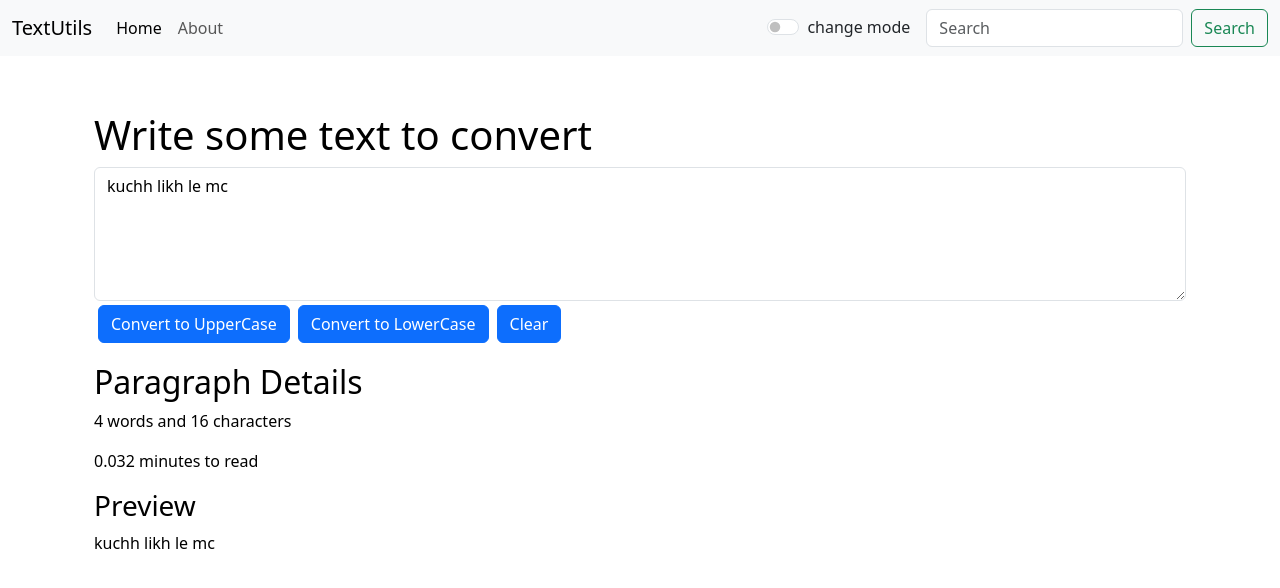
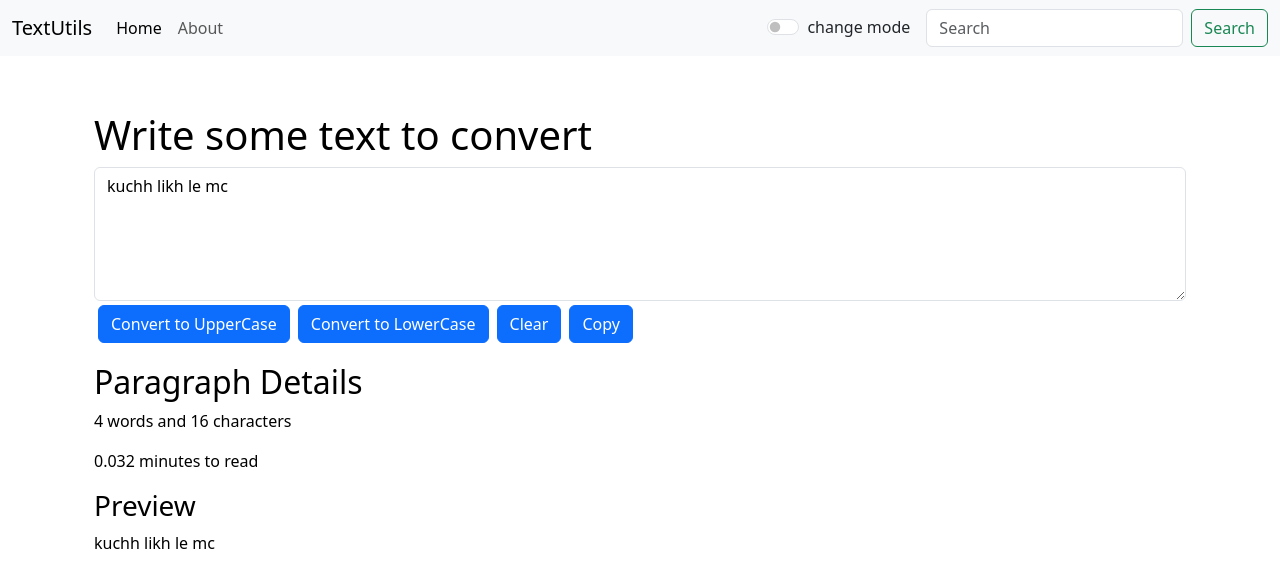
Before and after one commit to amreshgit77/ReactJs_project, a React (Create React App) app: page / in a window 1280 px wide. Shown: the top 588 px of the page. Built offline with nearby package versions, Linux system fonts and the light colour scheme.

Commit message:
add copy button

```diff
--- a/src/App.js
+++ b/src/App.js
@@ -4,8 +4,6 @@ import React, { useState } from "react";
 import Alert from "./components/Alert";
 import Navbar from "./components/Navbar";
 import TextForm from "./components/TextForm";
-
-
 import { BrowserRouter as Router, Switch, Route, } from "react-router-dom";
 
 function App() {
--- a/src/components/About.js
+++ b/src/components/About.js
@@ -88,7 +88,7 @@ export default function About(props) {
             This word counter software works in any web browsers such as Chrome,
             Firefox, Internet Explorer, Safari, Opera. It sults to count
             characters in facebook, blog, books, excel document, pdf
-            document, essays, etc.
+            document,essays,etc.
           </div>
         </div>
       </div>
--- a/src/components/TextForm.js
+++ b/src/components/TextForm.js
@@ -26,6 +26,11 @@ export default function Text(props) {
   const countWords = (str) => {
     if (str.length !== 0) return str;
   };
+
+  const myFunction=()=> {
+    navigator.clipboard.writeText(text);
+    props.showAlert(" Text is Copied", "success");
+  }
   const [text, setText] = useState("kuchh likh le mc");
 
   return (
@@ -67,6 +72,13 @@ export default function Text(props) {
           >
             Clear
           </button>
+          <button
+            onClick={myFunction}
+            type="button "
+            className="btn btn-primary mx-1 my-1 "
+          >
+           Copy
+          </button>
         </div>
       </div>
       <div
```
